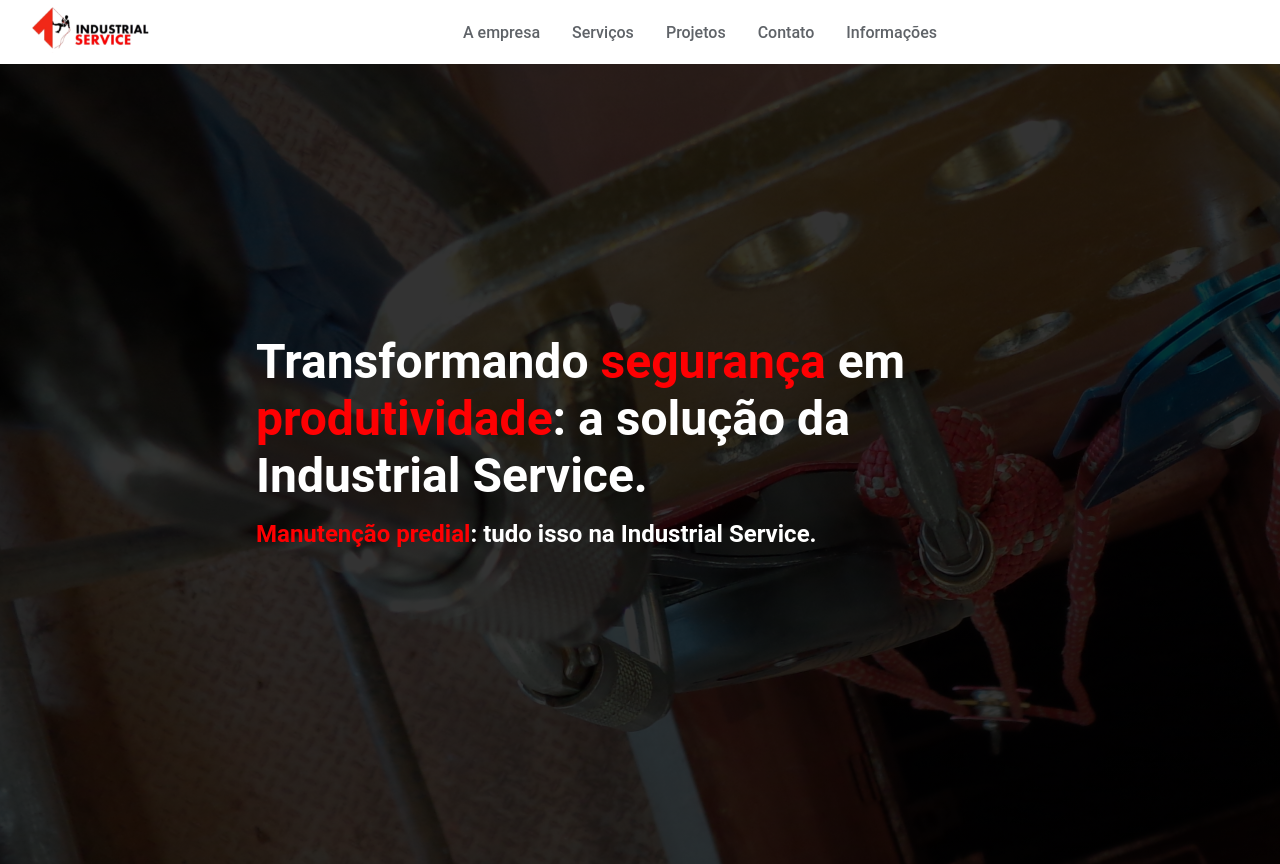
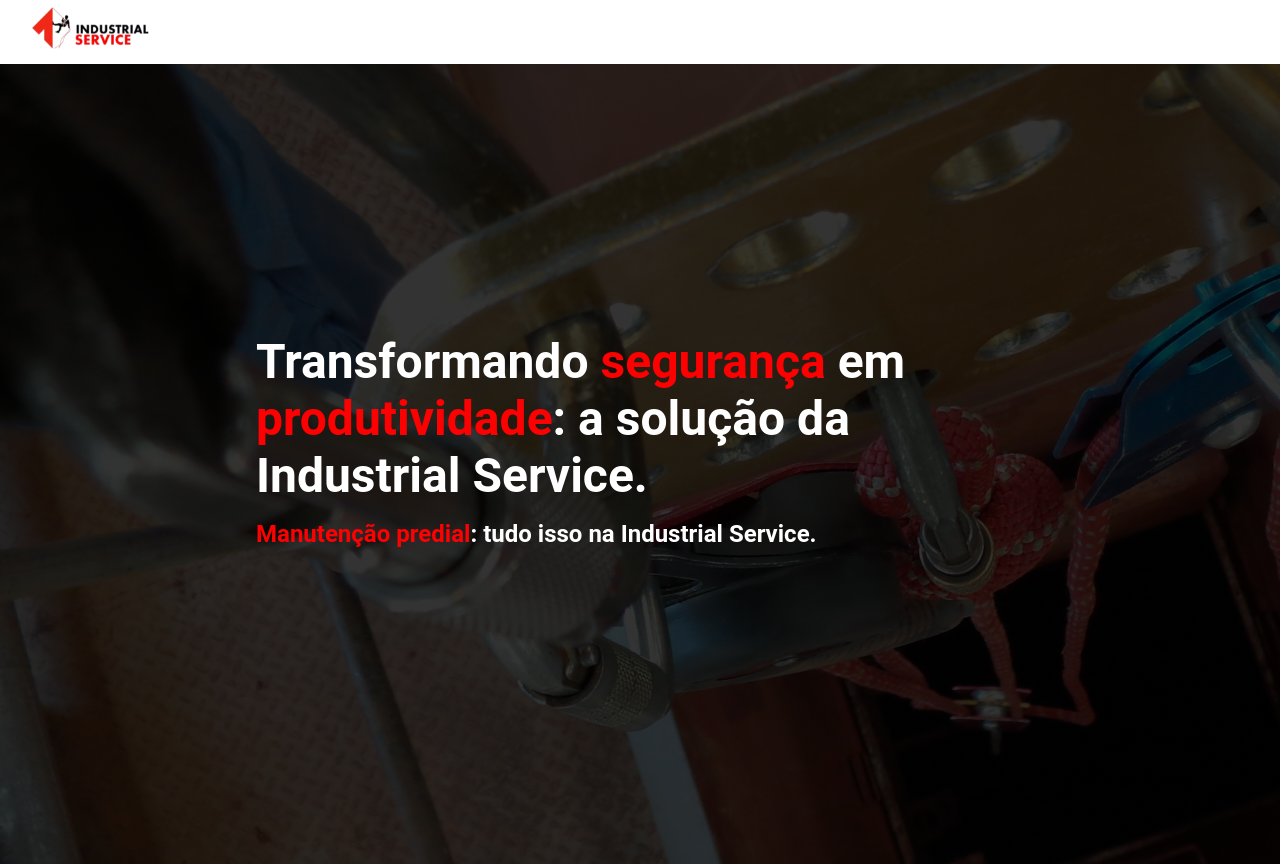
Before and after one commit to mathensousaa/industrial-service, a Next.js app: page / in a window 1280 px wide. Built offline with nearby package versions, Linux system fonts and the light colour scheme.

Commit message:
editing Header.js

```diff
--- a/pages/components/Header/Header.js
+++ b/pages/components/Header/Header.js
@@ -18,9 +18,11 @@
       <a href="#">
         <Image src={Logo} alt="Logo Industrial Service" />
       </a>
-      <nav className={`${styles.menu} ${active ? styles.active : ""}`}>
-        <Menu />
-      </nav>
+      {active && (
+        <nav>
+          <Menu />
+        </nav>
+      )}
       {active && (
         <Button className={styles.menu} content="Entre em contato" />
       )}
```
